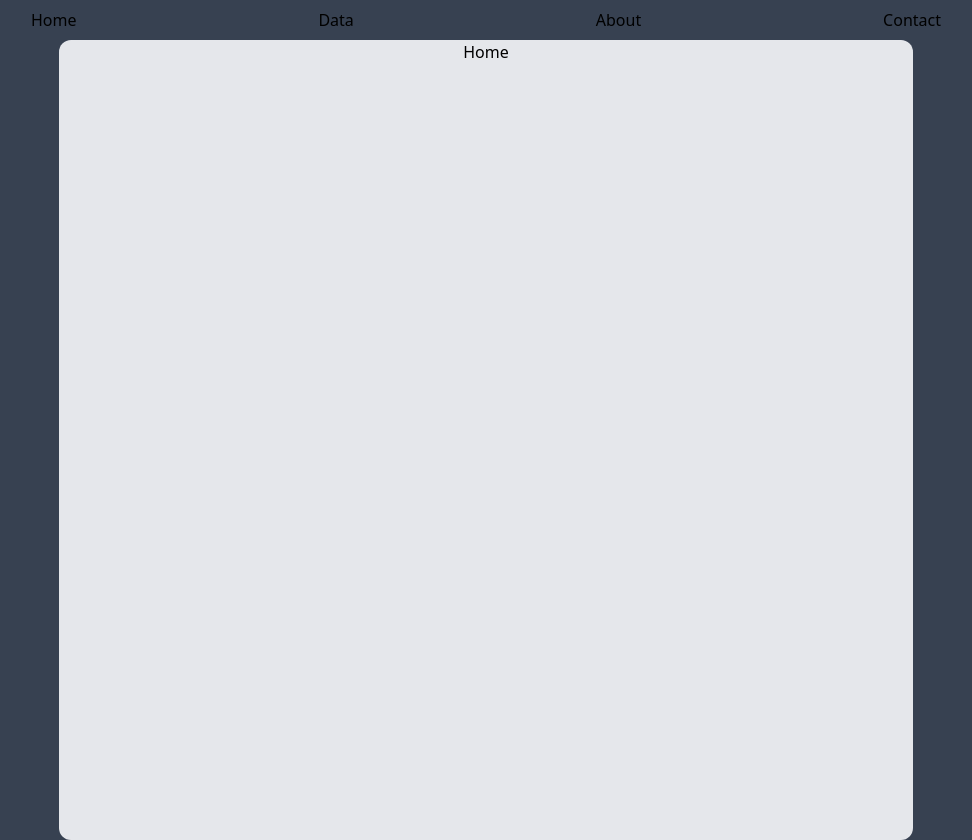
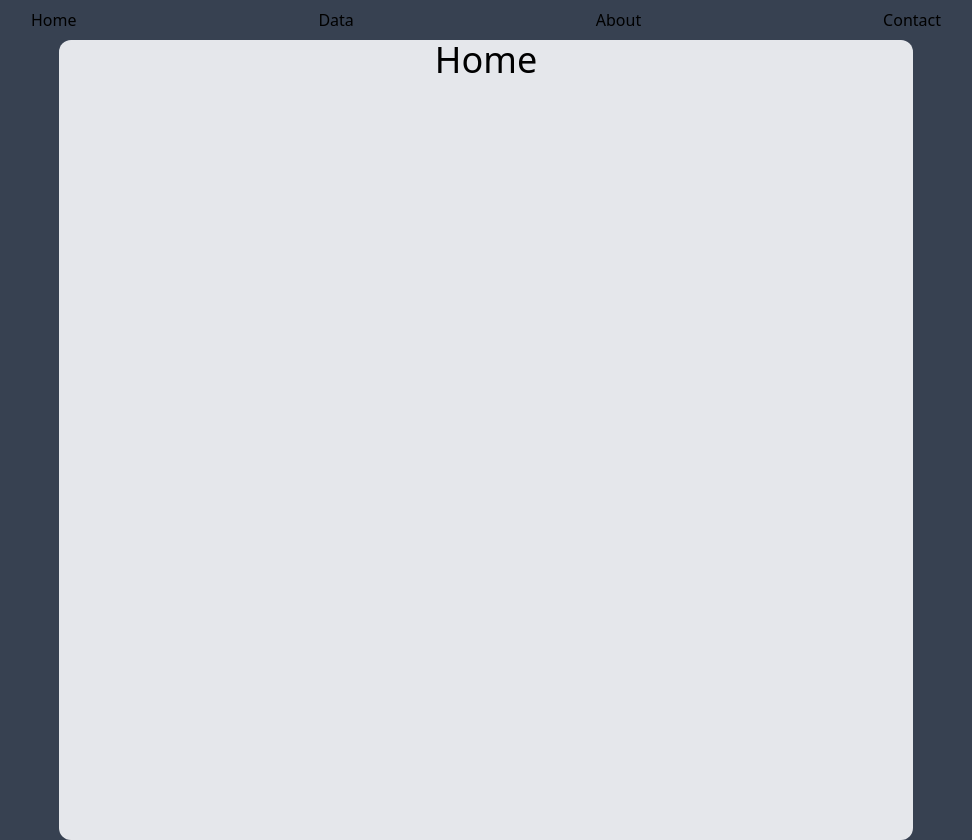
Before and after one commit to Nolan-E/vaccination, a React (Create React App) app: page / in a window 1280 px wide. Shown: the whole page, without its empty margins (154-1126 px from the left). Built offline with nearby package versions, Linux system fonts and the light colour scheme.

Commit message:
Create Header. Update components with header.

```diff
--- a/src/components/About.js
+++ b/src/components/About.js
@@ -1,8 +1,8 @@
+import Header from "./Header"
+
 const About = () => {
   return (
-      <h2 className="">
-        About
-      </h2>
+    <Header>About</Header>
   )
 }
 
--- a/src/components/Contact.js
+++ b/src/components/Contact.js
@@ -1,8 +1,8 @@
+import Header from "./Header"
+
 const Contact = () => {
   return (
-      <h2 className="">
-        Contact
-      </h2>
+    <Header>Contact</Header>
   )
 }
 
--- a/src/components/Data.js
+++ b/src/components/Data.js
@@ -1,8 +1,8 @@
+import Header from "./Header"
+
 const Data = () => {
   return (
-      <h2 className="">
-        Data
-      </h2>
+    <Header>Data</Header>
   )
 }
 
--- /dev/null
+++ b/src/components/Header.js
@@ -0,0 +1,7 @@
+const Header = (props) => {
+  return (
+    <header className="text-4xl">{props.children}</header>
+  )
+}
+
+export default Header
--- a/src/components/Home.js
+++ b/src/components/Home.js
@@ -1,5 +1,9 @@
+import Header from "./Header"
+
 const Home = () => {
-  return <div>Home</div>
+  return (
+    <Header>Home</Header>
+  )
 }
 
 export default Home
```
